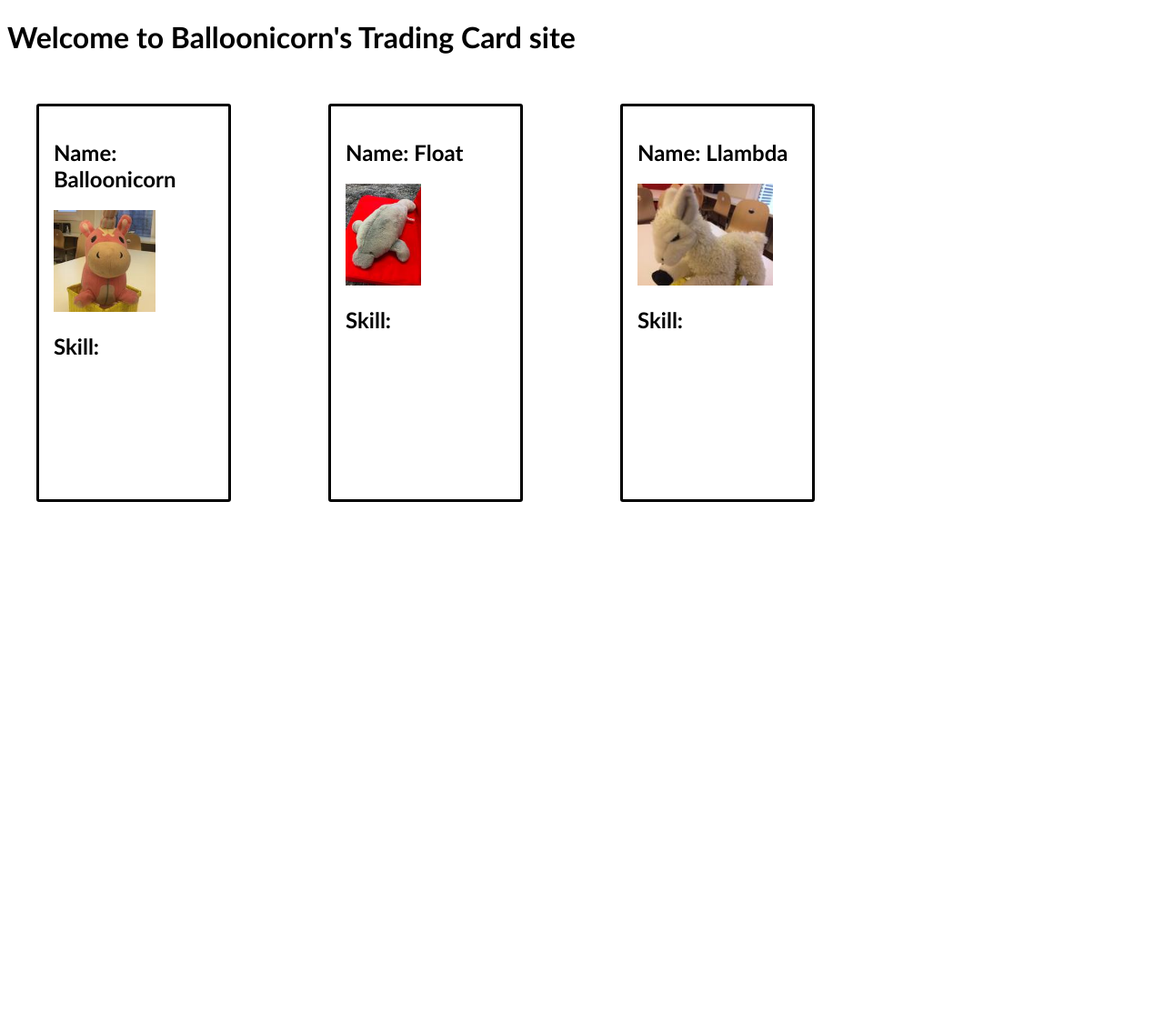
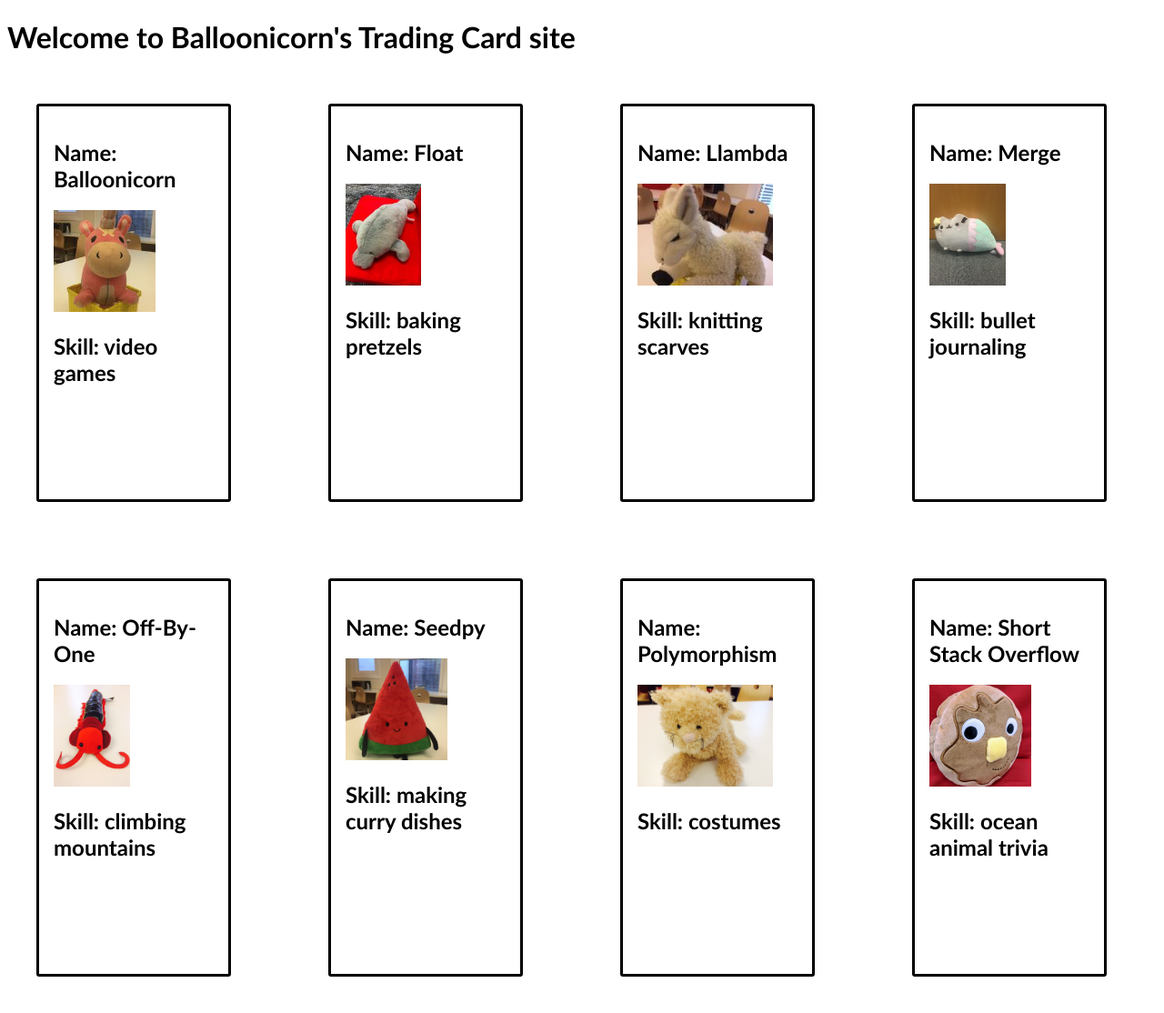
Before and after one commit to btarnow/React-Trading-Cards-Lab, a Flask app: page /cards in a window 1280 px wide. Shown: the whole page at 91% size. Before the commit the page ends 552 px from the top, so only its background shows below. Run offline with Flask 2, Linux system fonts and the light colour scheme; some libraries are stand-ins or nearby versions.

Commit message:
finished part 1 of lab

```diff
--- a/static/js/tradingCard.jsx
+++ b/static/js/tradingCard.jsx
@@ -5,7 +5,51 @@ const tradingCardData = [
     name: 'Balloonicorn',
     skill: 'video games',
     imgUrl: '/static/img/balloonicorn.jpg',
+    cardId: 1,
   },
+  {
+    name: "Float",
+    skill: "baking pretzels",
+    imgUrl: "/static/img/float.jpg",
+    cardId: 2,
+  },
+  {
+    name: "Llambda",
+    skill: "knitting scarves",
+    imgUrl: "/static/img/llambda.jpg",
+    cardId: 3,
+  },
+  {
+    name: "Merge",
+    skill: "bullet journaling",
+    imgUrl: "/static/img/merge.png",
+    cardId: 4,
+  },
+  {
+    name: "Off-By-One",
+    skill: "climbing mountains",
+    imgUrl: "/static/img/off-by-one.jpeg",
+    cardId: 5,
+  },
+  {
+    name: "Seedpy",
+    skill: "making curry dishes",
+    imgUrl: "/static/img/seedpy.jpeg",
+    cardId: 6,
+  },
+  {
+    name: "Polymorphism",
+    skill: "costumes",
+    imgUrl: "/static/img/polymorphism.jpeg",
+    cardId: 7,
+  },
+  {
+    name: "Short Stack Overflow",
+    skill: "ocean animal trivia",
+    imgUrl: "/static/img/shortstack-overflow.jpeg",
+    cardId: 8,
+  },
+
 ];
 
 function TradingCard(props) {
@@ -13,22 +57,54 @@ function TradingCard(props) {
     <div className="card">
       <h2>Name: {props.name}</h2>
       <img src={props.imgUrl} alt="profile" />
-      <h2>Skill: </h2>
+      <h2>Skill: {props.skill}</h2>
     </div>
   );
 }
 
-ReactDOM.render(
-  <TradingCard name="Balloonicorn" skill="video games" imgUrl="/static/img/balloonicorn.jpg" />,
-  document.querySelector('#balloonicorn'),
-);
+function TradingCardContainer() {
+  const tradingCards = [];
 
-ReactDOM.render(
-  <TradingCard name="Float" skill="baking pretzels" imgUrl="/static/img/float.jpg" />,
-  document.querySelector('#float'),
-);
+  for (const currentCard of tradingCardData) {
+    tradingCards.push(
+      <TradingCard
+        name={currentCard.name}
+        skill={currentCard.skill}
+        imgUrl={currentCard.imgUrl}
+      />
+    );
+  }
 
-ReactDOM.render(
-  <TradingCard name="Llambda" skill="knitting scarves" imgUrl="/static/img/llambda.jpg" />,
-  document.querySelector('#llambda'),
-);
+  return (
+    <React.Fragment>
+      {tradingCards}
+    </React.Fragment>
+  );
+}
+
+ReactDOM.render(<TradingCardContainer />, document.querySelector('.grid'))
+
+// ReactDOM.render(
+//   <TradingCard name="Off By One" skill="pinching" imgUrl="/static/img/off-by-one.jpeg" />,
+//   document.querySelector('#off-by-one'),
+// );
+
+// ReactDOM.render(
+//   <TradingCard name="Merge" skill="coding" imgUrl="/static/img/merge.png" />,
+//   document.querySelector('#merge'),
+// );
+
+// ReactDOM.render(
+//   <TradingCard name="Balloonicorn" skill="video games" imgUrl="/static/img/balloonicorn.jpg" />,
+//   document.querySelector('#balloonicorn'),
+// );
+
+// ReactDOM.render(
+//   <TradingCard name="Float" skill="baking pretzels" imgUrl="/static/img/float.jpg" />,
+//   document.querySelector('#float'),
+// );
+
+// ReactDOM.render(
+//   <TradingCard name="Llambda" skill="knitting scarves" imgUrl="/static/img/llambda.jpg" />,
+//   document.querySelector('#llambda'),
+// );
--- a/templates/cards.html
+++ b/templates/cards.html
@@ -17,6 +17,12 @@
 
   <!-- Mount Llambda's card on to this element. -->
   <div id="llambda"></div>
+
+  <!-- Mount Merge's card on to this element. -->
+  <div id="merge"></div>
+
+  <!-- Mount Off-by-one's card on to this element. -->
+  <div id="off-by-one"></div>
 </div>
 
 {% endblock %}
```
Also changed, not shown: static/js/homepage.jsx (+9 -1 lines).
